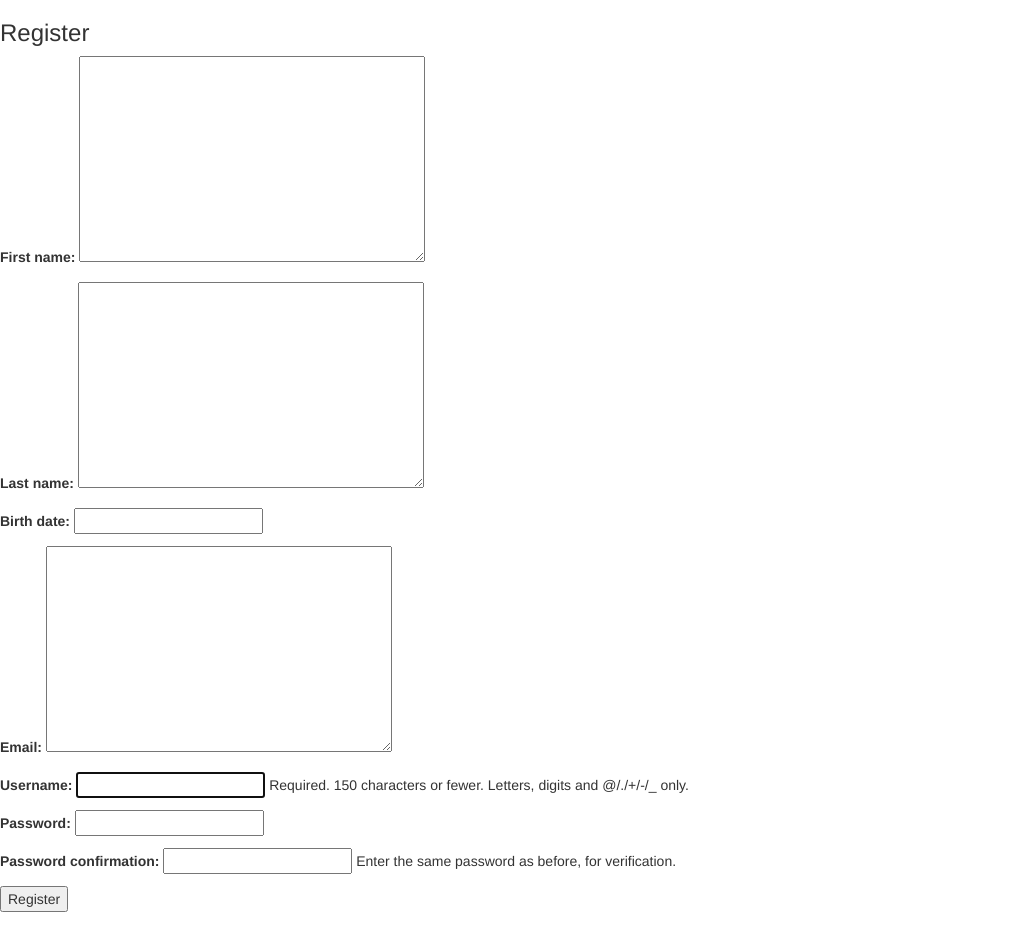
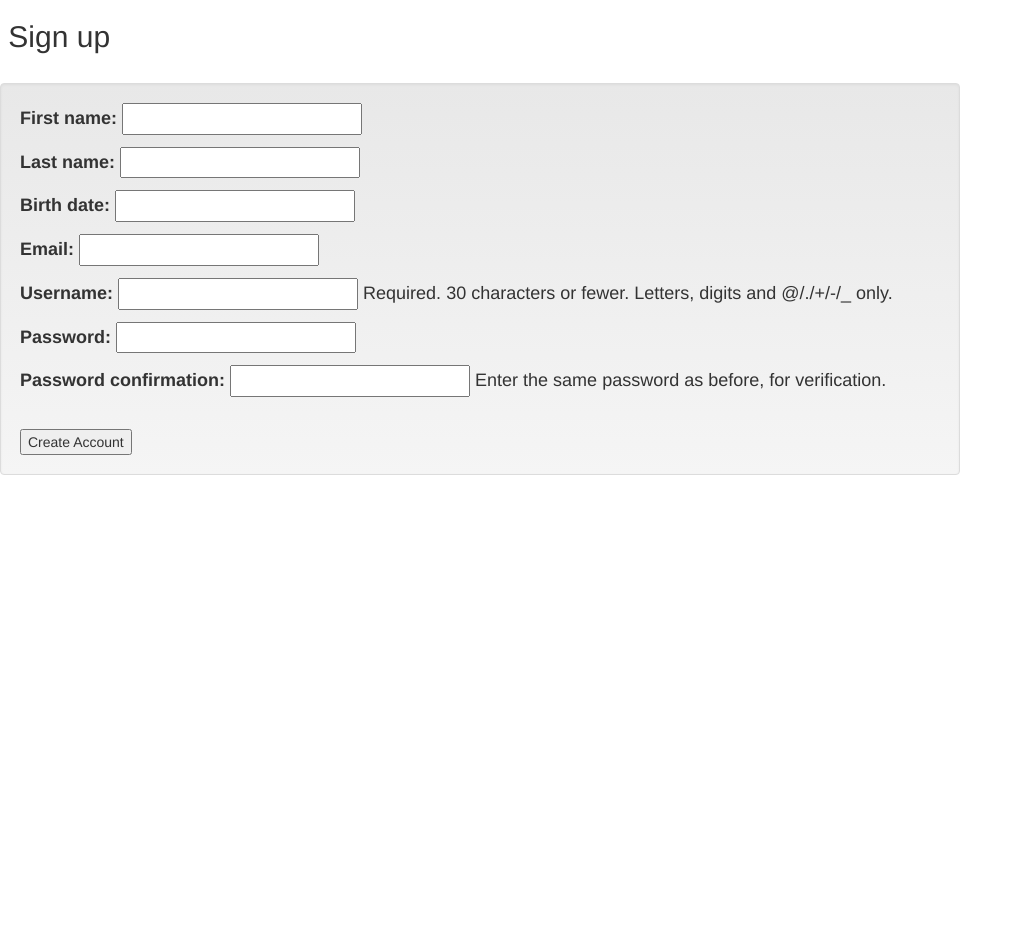
Before and after one commit to awpcourse/Fantastic4, a Django app: page /blog/register/ in a window 1280 px wide. Shown: the whole page, without its empty margins (0-1023 px from the left). After the commit the page ends 475 px from the top, so only its background shows below. Run offline with Django 3.2, Linux system fonts and the light colour scheme; some libraries are stand-ins or nearby versions.

Commit message:
Register styling

```diff
--- a/MySpace/blog/templates/register.html
+++ b/MySpace/blog/templates/register.html
@@ -1,10 +1,52 @@
 {% extends 'layout.html' %}
 {% block content %}
-<h3>Register</h3>
+<style type="text/css">
+p{
+    font-size: 18px;
+}
+</style>
+
+<h2>&nbsp;Sign up</h2>
 <p class="error">{{ message }}</p>
-<form method="post">
-{% csrf_token %}
-{{ form.as_p }}
-<button type="submit">Register</button>
+</br>
+<form class="well col-sm-9" method="post">
+    <p>
+        <label for="id_first_name">First name:</label>
+        <input id="id_first_name" type="id_first_name" name="id_first_name"></input>
+    </p>
+
+    <p>
+        <label for="id_last_name">Last name:</label>
+        <input id="id_last_name" type="id_last_name" name="id_last_name"></input>
+    </p>
+
+    <p>
+        <label for="id_birth_date">Birth date:</label>
+        <input id="id_birth_date" type="text" name="birth_date"></input>
+    </p>
+
+    <p>
+        <label for="id_email">Email:</label>
+        <input id="id_email" type="id_email" name="id_email"></input>
+    </p>
+
+    <p>
+        <label for="id_username">Username:</label>
+        <input id="id_username" type="text" name="username" maxlength="30"></input>
+        <span class="helptext"> Required. 30 characters or fewer. Letters, digits and @/./+/-/_ only.</span>
+    </p>
+
+    <p>
+        <label for="id_password1"> Password:</label>
+        <input id="id_password1" type="password" name="password1"></input>
+    </p>
+
+    <p>
+        <label for="id_password2">Password confirmation:</label>
+        <input id="id_password2" type="password" name="password2"></input>
+        <span class="helptext">Enter the same password as before, for verification.</span>
+    </p>
+    </br>
+    <button type="submit">Create Account</button>
 </form>
 {% endblock %}
--- a/MySpace/blog/views.py
+++ b/MySpace/blog/views.py
@@ -1,16 +1,11 @@
 from django.contrib.auth import authenticate, login, logout
 from django.views.generic import CreateView, DetailView
 from django.shortcuts import render, redirect
-
-
 from blog.forms import UserLoginForm, RegisterForm
 from blog.models import UserInfo, Post, Likes
-
-
 from django.http import HttpResponse
 from django.db.models import Count
 from django.views.generic import TemplateView
-from blog.models import Post, Likes
 
 def login_view(request):
     if request.method == 'GET':
@@ -42,8 +37,7 @@ def logout_view(request):
 class RegisterCreateView(CreateView):
     form_class = RegisterForm
     template_name = 'register.html'
-#    success_url = ''
-
+    success_url = 'index.html'
 
 
 class PostListView(TemplateView):
@@ -56,7 +50,6 @@ class PostListView(TemplateView):
        context['likes'] = Post.objects.annotate(number_likes=Count('likes')).order_by('-number_likes')[:5]
 
        return context
-
 
 
 class PostDetailView(DetailView):
```
